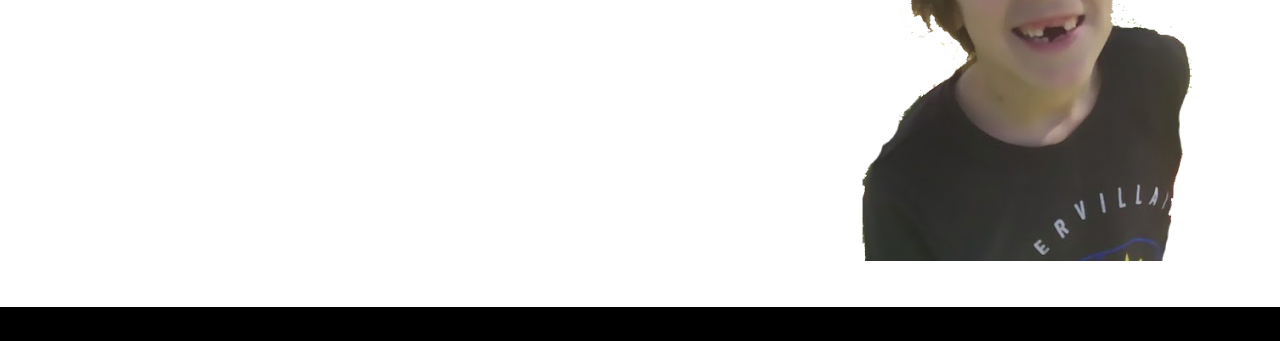
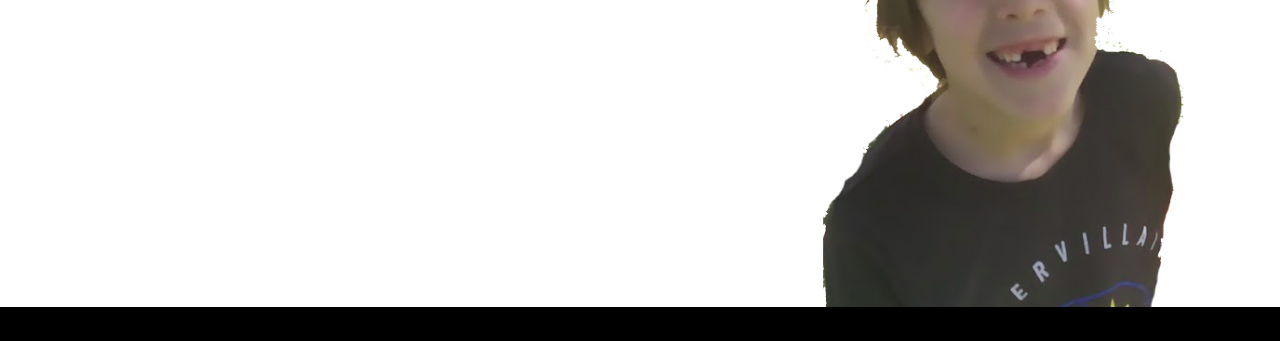
Before and after one commit to rje1974/apx-modulo3-css, a plain HTML site: page index.html in a window 1280 px wide. Shown: the part 309-650 px from the top of the page. Drawn offline with nearby package versions, Linux system fonts and the light colour scheme.

Commit message:
reparado foto vampirin

```diff
--- a/index.css
+++ b/index.css
@@ -413,7 +413,7 @@
         }
 
         .intro-facha {
-            max-height: 85%;
+            max-height: 93%;
         }
 
         .soy-marce{
```
